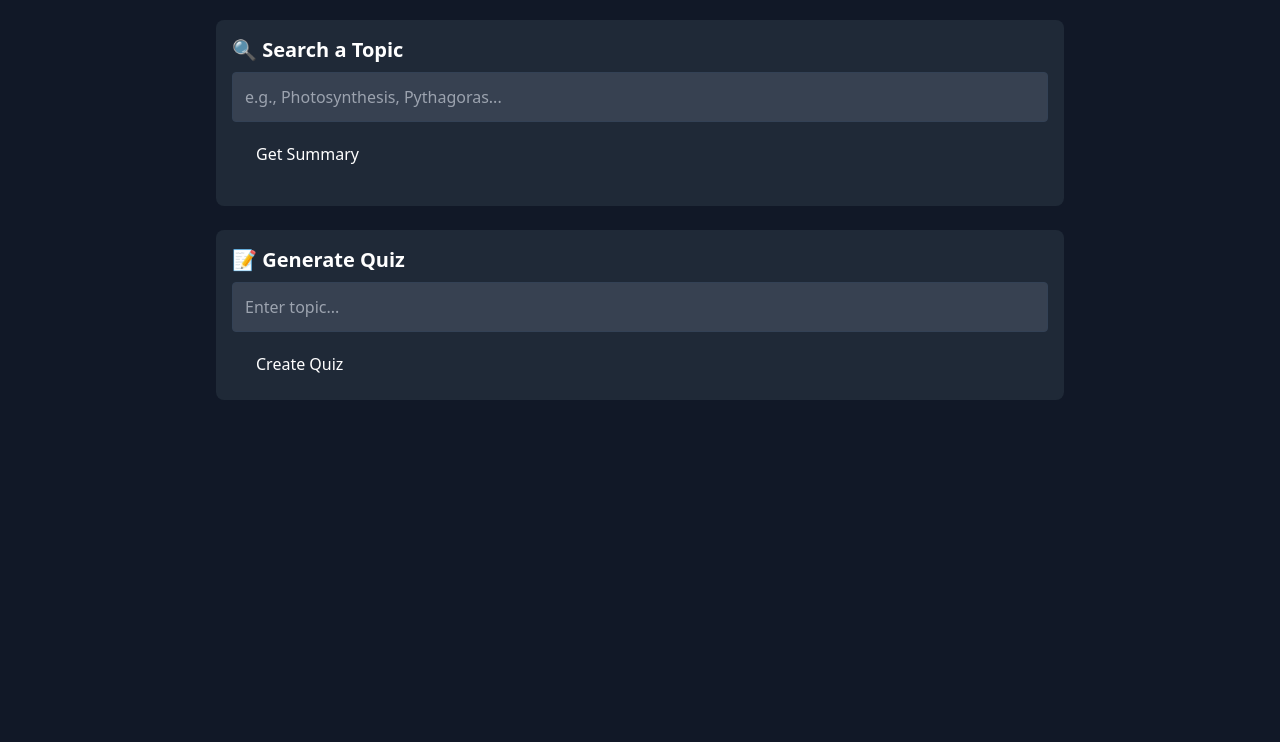
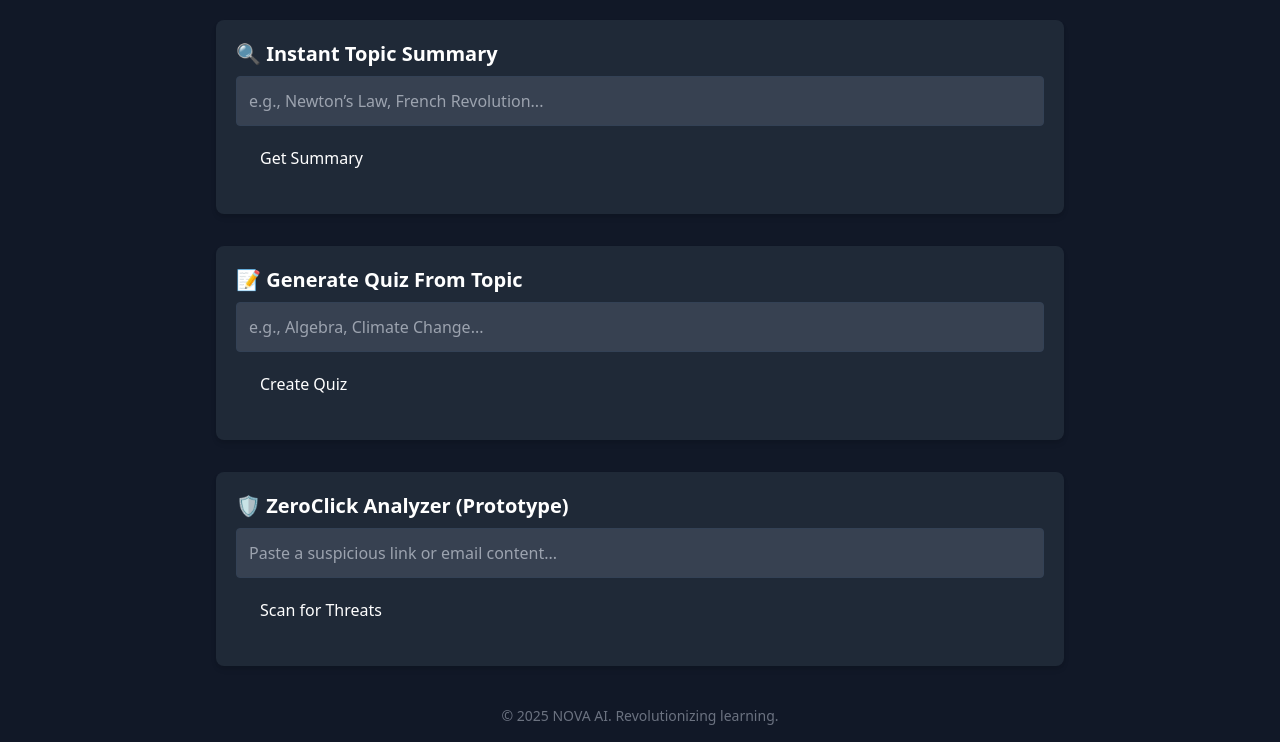
Before and after one commit to Prince-Magami/NOVA-AI, a plain HTML site: page Frontend/edu.html in a window 1280 px wide. Shown: the part 128-870 px from the top of the page. Before the commit the page ends 800 px from the top, so only its background shows below. Drawn offline with nearby package versions, Linux system fonts and the light colour scheme.

Commit message:
Update edu.html

```diff
--- a/Frontend/edu.html
+++ b/Frontend/edu.html
@@ -26,17 +26,35 @@
   <section class="p-6 max-w-4xl mx-auto">
     <h2 class="text-3xl font-bold mb-6 text-center">📚 EduHack — Smart Student Tools</h2>
 
-    <!-- AI Topic Search -->
-    <div class="mb-6 bg-gray-800 p-4 rounded-lg">
-      <h3 class="text-xl font-semibold mb-2">🔍 Search a Topic</h3>
-      <input type="text" placeholder="e.g., Photosynthesis, Pythagoras..." class="w-full p-3 bg-gray-700 rounded mb-3"/>
-      <button class="bg-cyan-500 px-6 py-2 rounded hover:bg-cyan-400 transition">Get Summary</button>
-      <div class="mt-4 text-gray-300"></div>
+    <!-- 🔍 AI Topic Summary -->
+    <div class="mb-8 bg-gray-800 p-5 rounded-lg shadow-md">
+      <h3 class="text-xl font-semibold mb-2">🔍 Instant Topic Summary</h3>
+      <input type="text" id="edu-topic" placeholder="e.g., Newton’s Law, French Revolution..." class="w-full p-3 bg-gray-700 rounded mb-3"/>
+      <button id="summary-btn" class="bg-cyan-500 px-6 py-2 rounded hover:bg-cyan-400 transition">Get Summary</button>
+      <div id="summary-result" class="mt-4 text-gray-300"></div>
     </div>
 
-    <!-- Quiz Generator -->
-    <div class="bg-gray-800 p-4 rounded-lg">
-      <h3 class="text-xl font-semibold mb-2">📝 Generate Quiz</h3>
-      <input type="text" placeholder="Enter topic..." class="w-full p-3 bg-gray-700 rounded mb-3"/>
-      <button class="bg-cyan-500 px-6 py-2 rounded hover:bg-cyan-400 transition">Create Quiz</button>
-      <div class
+    <!-- 🧠 Quiz Generator -->
+    <div class="mb-8 bg-gray-800 p-5 rounded-lg shadow-md">
+      <h3 class="text-xl font-semibold mb-2">📝 Generate Quiz From Topic</h3>
+      <input type="text" id="quiz-topic" placeholder="e.g., Algebra, Climate Change..." class="w-full p-3 bg-gray-700 rounded mb-3"/>
+      <button id="quiz-btn" class="bg-cyan-500 px-6 py-2 rounded hover:bg-cyan-400 transition">Create Quiz</button>
+      <div id="quiz-result" class="mt-4 text-gray-300 whitespace-pre-line"></div>
+    </div>
+
+    <!-- 🔒 ZeroClick Threat Analyzer (Preview) -->
+    <div class="bg-gray-800 p-5 rounded-lg shadow-md">
+      <h3 class="text-xl font-semibold mb-2">🛡️ ZeroClick Analyzer (Prototype)</h3>
+      <input type="text" id="zeroclick-url" placeholder="Paste a suspicious link or email content..." class="w-full p-3 bg-gray-700 rounded mb-3"/>
+      <button id="zeroclick-btn" class="bg-cyan-500 px-6 py-2 rounded hover:bg-cyan-400 transition">Scan for Threats</button>
+      <div id="zeroclick-result" class="mt-4 text-gray-300"></div>
+    </div>
+  </section>
+
+  <footer class="text-center py-4 text-gray-500 text-sm">
+    &copy; 2025 NOVA AI. Revolutionizing learning.
+  </footer>
+
+  <script src="./js/edu.js"></script>
+</body>
+</html>
```
